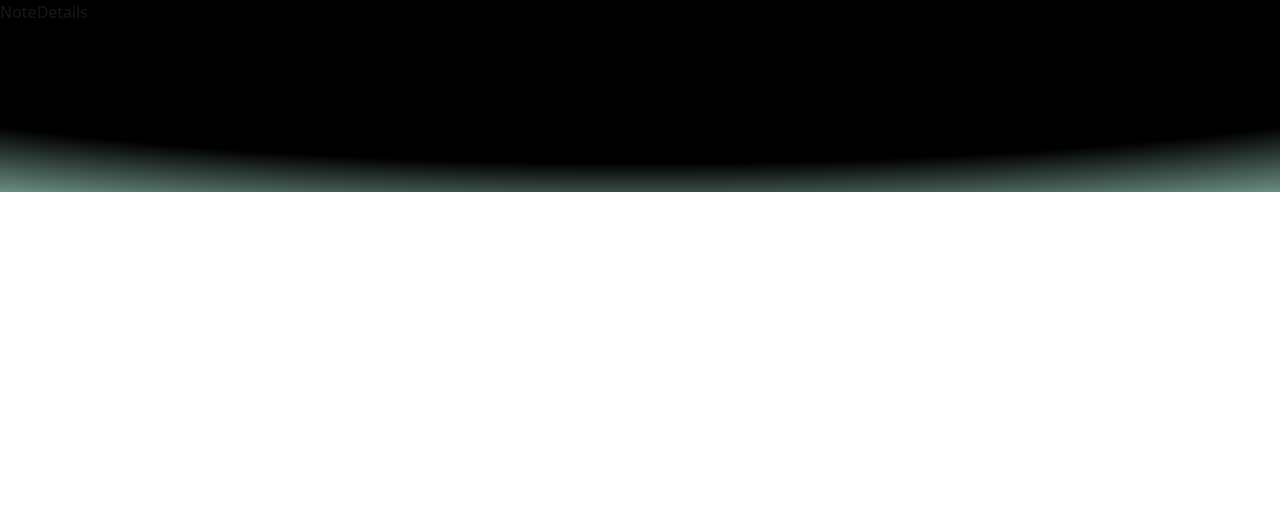
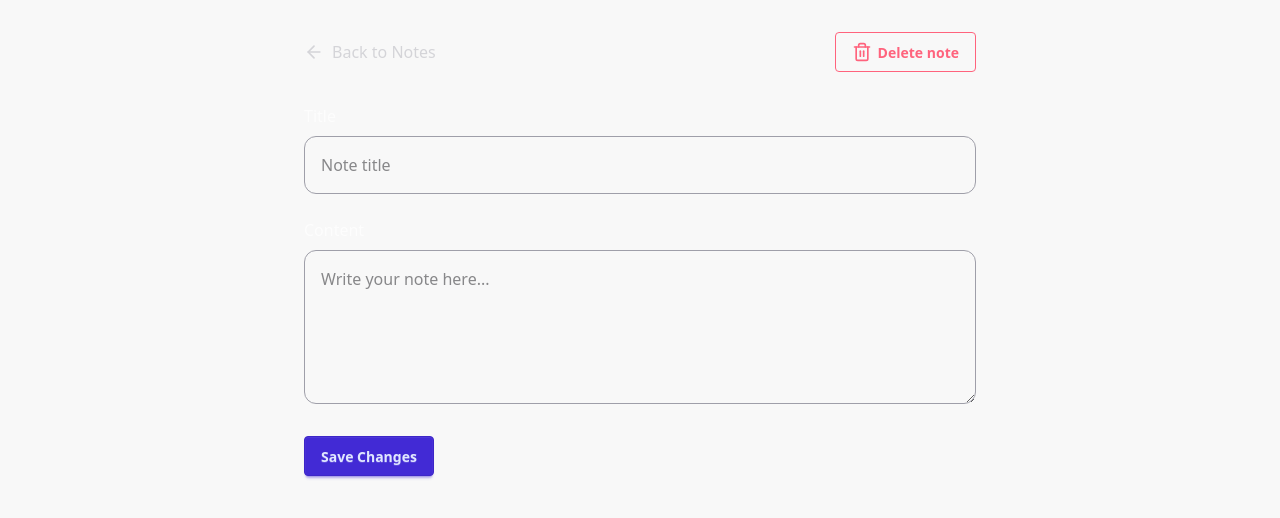
Before and after one commit to PrinceSP/MERN-NoteApp-FE, a React (Vite) app: page /note/1 in a window 1280 px wide. Shown: the top 518 px of the page. Built offline with nearby package versions, Linux system fonts and the light colour scheme; no server answers.

Commit message:
feat: add get, delete and update functions. Finalize the form component

```diff
--- a/src/pages/noteDetails.tsx
+++ b/src/pages/noteDetails.tsx
@@ -1,7 +1,108 @@
+import axios from "axios"
+import { ArrowLeft, LoaderIcon, Trash2 } from "lucide-react"
+import { useEffect, useState, type SyntheticEvent } from "react"
+import toast from "react-hot-toast"
+import { Link, useNavigate, useParams } from "react-router"
+import RateLimited from "../components/rateLimited"
+
+const INPUTCLASS = "border-1 border-zinc-400 rounded-xl w-full p-4 mt-2"
 
 const NoteDetails = () => {
+  const [note, setNote] = useState<object | null>({ title: "", content: "" })
+  const [loading, setLoading] = useState<boolean>(true)
+  const [isLimited, setLimited] = useState<boolean>(false)
+  const navigate = useNavigate()
+  const { id } = useParams()
+
+  const getNote = async (noteId: string | undefined) => {
+    try {
+      await axios.get(`http://localhost:5000/api/notes/${noteId}`)
+        .then(result => setNote(result.data))
+    } catch (error) {
+      toast.error("Can't get your note")
+    } finally {
+      setLoading(false)
+    }
+  }
+
+  const deleteNote = async (e: SyntheticEvent<HTMLFormElement>, noteId: string | undefined) => {
+    e.preventDefault()
+
+    if (!window.confirm("Are you sure want to delete this note?")) return
+
+    try {
+      await axios.delete(`http://localhost:5000/api/notes/${noteId}`)
+      toast.success("Successfully delete your note!")
+    } catch (error) {
+      toast.error("Can't delete your note!")
+      setLimited(true)
+    } finally {
+      navigate("/")
+    }
+  }
+
+  const updateNote = async (e: SyntheticEvent<HTMLFormElement>, noteId: string | undefined) => {
+    e.preventDefault()
+    if (!note?.title.trim() || !note?.content.trim()) {
+      toast.error("Please add a title or content")
+      return
+    }
+    if (!window.confirm("Are you sure want to update this note?")) return
+
+    setLoading(true)
+    try {
+      await axios.put(`http://localhost:5000/api/notes/${noteId}`, { ...note })
+      toast.success("Successfully updating your note!")
+    } catch (error) {
+      toast.error("Can't update your note")
+    } finally {
+      setLoading(false)
+      navigate("/")
+    }
+  }
+
+  useEffect(() => {
+    getNote(id)
+  }, [id])
+
+  if (loading) {
+    return (
+      <div className="min-h-screen bg-base-200 flex items-center justify-center">
+        <LoaderIcon className="animate-spin size-10" />
+      </div>
+    )
+  }
+
   return (
-    <div>NoteDetails</div>
+    <section className="min-h-screen bg-base-200">
+      {isLimited ? <RateLimited /> :
+        <div className="container mx-auto px-4 py-8">
+          <div className="max-w-2xl mx-auto">
+            <div className="flex items-center justify-between mb-8">
+              <Link to="/" className="relative flex items-center gap-2 after:absolute after:-bottom-0.5 after:left-0 after:h-[2px] after:w-full after:origin-bottom-right after:scale-x-0 after:bg-white after:transition-transform after:duration-300 hover:after:origin-bottom-left hover:after:scale-x-100">
+                <ArrowLeft className="size-5 text-zinc-300" />
+                <span className="text-zinc-300">Back to Notes</span>
+              </Link>
+              <button className="btn btn-error btn-outline" onClick={(e) => deleteNote(e, id)}>
+                <Trash2 className="size-5" />
+                <span>Delete note</span>
+              </button>
+            </div>
+            <form className="flex flex-col h-auto" onSubmit={e => updateNote(e, id)}>
+              <label htmlFor="title" className="text-white/70">Title</label>
+              <input type="text" name="title" placeholder="Note title" defaultValue={note?.title} className={`${INPUTCLASS} mb-6`} onChange={title => setNote({ ...note, title: title.currentTarget.value })} />
+              <label htmlFor="content" className="text-white/70">Content</label>
+              <textarea name="content" placeholder="Write your note here..." rows={5} defaultValue={note?.content} className={INPUTCLASS} onChange={content => setNote({ ...note, content: content.currentTarget.value })} />
+              <div className="card-actions mt-8">
+                <button type="submit" className="btn btn-primary" disabled={loading}>
+                  {loading ? "Saving notes..." : "Save Changes"}
+                </button>
+              </div>
+            </form>
+          </div>
+        </div>
+      }
+    </section >
   )
 }
 
```
